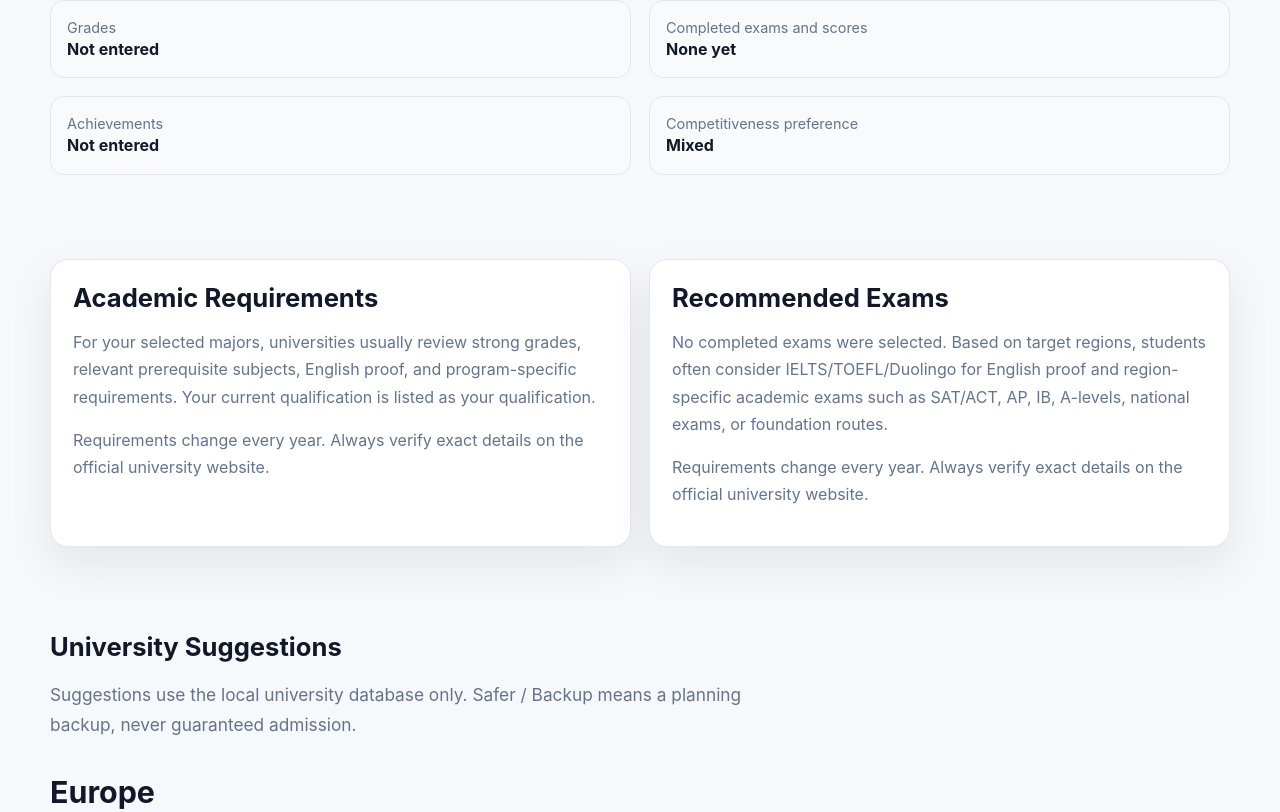
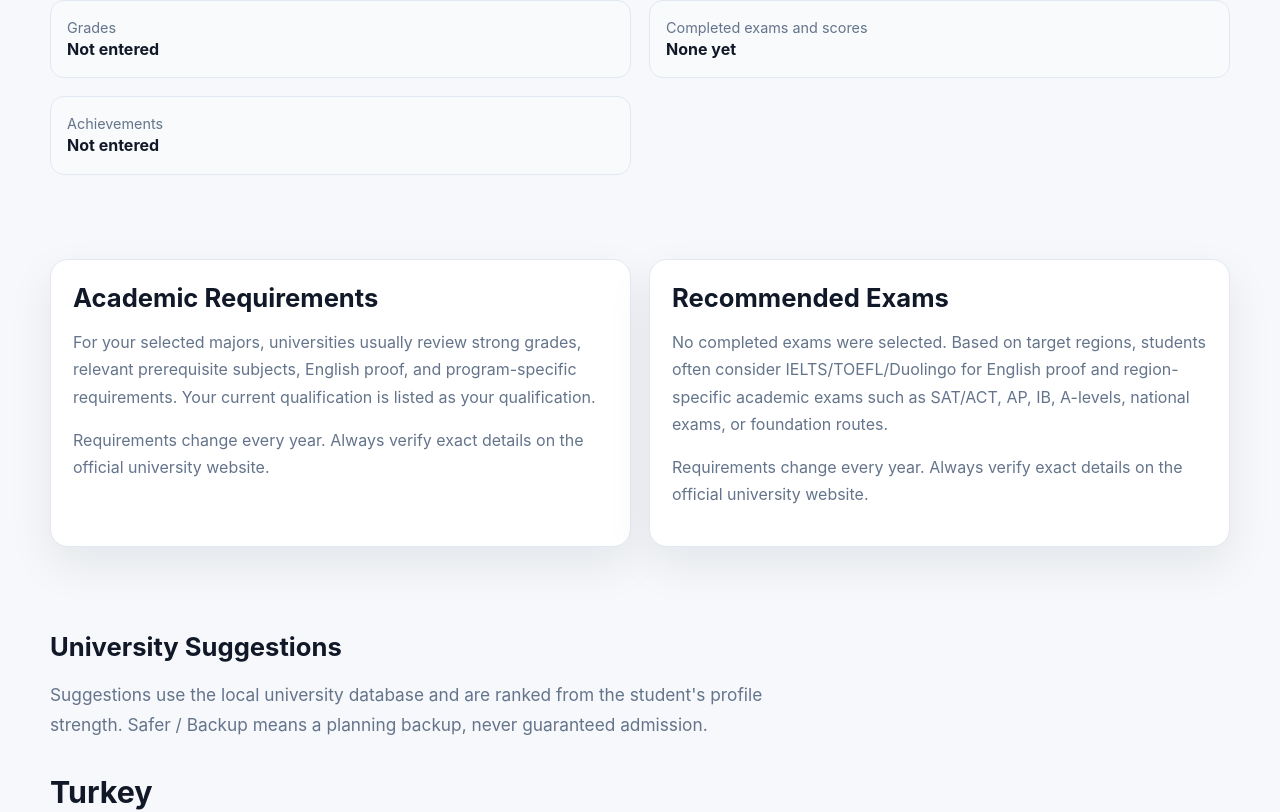
Before and after one commit to jamalazizli050-cmd/majormap, a React (Vite) app: page /results in a window 1280 px wide. Shown: the part 788-1600 px from the top of the page. Built offline with nearby package versions, Linux system fonts and the light colour scheme.

Commit message:
Use profile-based recommendations

```diff
--- a/src/pages/About.jsx
+++ b/src/pages/About.jsx
@@ -8,7 +8,7 @@ function About() {
         <h1>Admissions planning without the noise.</h1>
         <p>
           UniSearch is a frontend MVP that helps high school students organize early university research by major, region,
-          exams, academic profile, and competitiveness preference.
+          exams, academic profile, and profile-based university fit.
         </p>
       </section>
 
@@ -24,7 +24,7 @@ function About() {
           <h2>The MVP</h2>
           <p>
             This version uses local data and deterministic matching to produce explainable recommendations, detail pages,
-            and comparison tables without a backend or AI integration.
+            comparison tables, and AI-supported fit summaries.
           </p>
         </article>
       </section>
--- a/src/pages/Quiz.jsx
+++ b/src/pages/Quiz.jsx
@@ -10,7 +10,6 @@ const majorOptions = ["Computer Science", "Artificial Intelligence", "Data Scien
 const regionOptions = ["United Kingdom", "United States", "Canada", "Europe", "Asia", "Turkey", "All regions"];
 const qualificationOptions = ["National diploma / Attestat", "IB", "A-levels", "AP-based profile", "Other"];
 const examOptions = ["IELTS", "TOEFL", "Duolingo", "SAT", "ACT", "AP", "IB", "A-levels", "National exam", "Other", "None yet"];
-const competitivenessOptions = ["Ambitious", "Balanced", "Safer / backup", "Mixed"];
 
 const initialProfile = {
   studentCountry: "",
@@ -32,7 +31,6 @@ const initialProfile = {
     Other: "",
   },
   achievements: "",
-  competitiveness: "",
 };
 
 function toggleExclusive(list, option, exclusiveOption) {
@@ -49,7 +47,7 @@ function Quiz() {
   const [otherCountry, setOtherCountry] = useState("");
   const [otherQualification, setOtherQualification] = useState("");
   const navigate = useNavigate();
-  const totalSteps = 8;
+  const totalSteps = 7;
 
   function update(field, value) {
     setProfile((current) => ({ ...current, [field]: value }));
@@ -69,8 +67,7 @@ function Quiz() {
     if (step === 3) return profile.qualification && (profile.qualification !== "Other" || otherQualification.trim()) && profile.grades.trim();
     if (step === 4) return profile.completedExams.length > 0;
     if (step === 5) return true;
-    if (step === 6) return true;
-    return Boolean(profile.competitiveness);
+    return true;
   }
 
   function finishProfile() {
@@ -81,6 +78,7 @@ function Quiz() {
       qualification: profile.qualification === "Other" ? otherQualification.trim() : profile.qualification,
       completedExams,
     };
+    delete finalProfile.competitiveness;
     saveStudentProfile(finalProfile);
     navigate("/results");
   }
@@ -214,16 +212,6 @@ function Quiz() {
           </QuizStep>
         )}
 
-        {step === 7 && (
-          <QuizStep title="What kind of university list do you want?">
-            <div className="quiz-options">
-              {competitivenessOptions.map((option) => (
-                <QuizOption key={option} label={option} selected={profile.competitiveness === option} onClick={() => update("competitiveness", option)} />
-              ))}
-            </div>
-          </QuizStep>
-        )}
-
         <div className="quiz-actions">
           <Button variant="secondary" onClick={() => setStep((current) => Math.max(0, current - 1))} disabled={step === 0}>
             Back
--- a/src/pages/Results.jsx
+++ b/src/pages/Results.jsx
@@ -10,13 +10,15 @@ const categoryLabels = { high: "High / Reach", mid: "Mid / Target", safer: "Safe
 
 function Results() {
   const [, setVersion] = useState(0);
+  const [showAllUniversities, setShowAllUniversities] = useState(false);
   const profile = getStudentProfile();
   const recommendations = getRecommendedUniversities(profile, universities);
-  const grouped = groupByRegionAndCategory(recommendations);
+  const displayedUniversities = showAllUniversities ? universities : recommendations;
+  const grouped = groupByRegionAndCategory(displayedUniversities);
 
   useEffect(() => {
-    saveLastResults(recommendations.map((university) => university.id));
-  }, [recommendations]);
+    saveLastResults(displayedUniversities.map((university) => university.id));
+  }, [displayedUniversities]);
 
   return (
     <main>
@@ -24,8 +26,12 @@ function Results() {
         <span className="eyebrow">Recommended universities</span>
         <h1>Your UniSearch results</h1>
         {!profile && <p>No student profile found yet. You can explore a mixed list or start the profile quiz.</p>}
+        {profile && <p>Recommendations are ranked automatically from your grades, exams, achievements, target majors, and target regions.</p>}
         <div className="hero-actions">
           <Button to="/quiz" variant="secondary">Update profile</Button>
+          <Button onClick={() => setShowAllUniversities((value) => !value)} variant={showAllUniversities ? "primary" : "secondary"}>
+            {showAllUniversities ? "Show recommendations" : "View all universities"}
+          </Button>
         </div>
       </section>
 
@@ -46,8 +52,10 @@ function Results() {
       </section>
 
       <section className="page-section">
-        <SectionTitle title="University Suggestions">
-          Suggestions use the local university database only. Safer / Backup means a planning backup, never guaranteed admission.
+        <SectionTitle title={showAllUniversities ? "All Universities" : "University Suggestions"}>
+          {showAllUniversities
+            ? "Showing the full local university database. Use recommendations to return to the ranked shortlist."
+            : "Suggestions use the local university database and are ranked from the student's profile strength. Safer / Backup means a planning backup, never guaranteed admission."}
         </SectionTitle>
         {Object.entries(grouped).map(([region, categories]) => (
           <div className="region-group" key={region}>
@@ -98,7 +106,6 @@ function ProfileSummary({ profile }) {
     ["Grades", profile?.grades || "Not entered"],
     ["Completed exams and scores", scores],
     ["Achievements", profile?.achievements || "Not entered"],
-    ["Competitiveness preference", profile?.competitiveness || "Mixed"],
   ];
 
   return (
--- a/src/utils/matching.js
+++ b/src/utils/matching.js
@@ -32,23 +32,6 @@ export function regionMatches(profileOrRegion, university) {
   return !regions.length || regions.includes("All regions") || regions.includes(university.region);
 }
 
-export function categoryMatches(preference, university) {
-  if (!preference || preference === "Mixed" || preference === "Balanced") return true;
-  if (preference === "Ambitious") return university.category === "high";
-  if (preference === "Safer / backup") return ["safer", "mid"].includes(university.category);
-  return true;
-}
-
-function categoryWeight(preference, category) {
-  const maps = {
-    Ambitious: { high: 0, mid: 1, safer: 2 },
-    Balanced: { mid: 0, high: 1, safer: 2 },
-    "Safer / backup": { safer: 0, mid: 1, high: 2 },
-    Mixed: { high: 0, mid: 1, safer: 2 },
-  };
-  return maps[preference]?.[category] ?? 1;
-}
-
 function achievementScore(profile) {
   const text = normalizeText(profile?.achievements);
   let score = 0;
@@ -69,6 +52,30 @@ function examScore(profile, university) {
   if (["United Kingdom", "United States"].includes(university.region) && exams.includes("AP")) score += 8;
   if (exams.includes("IB") || exams.includes("A-levels")) score += 8;
   return score;
+}
+
+function profileEvidenceScore(profile) {
+  if (!profile) return 0;
+  const scores = profile.examScores || {};
+  const completedExams = profile.completedExams || [];
+  let score = 0;
+
+  if (normalizeText(profile.grades)) score += 14;
+  if (normalizeText(profile.qualification)) score += 8;
+  if (normalizeText(profile.achievements)) score += Math.min(18, achievementScore(profile));
+  if (completedExams.length) score += Math.min(18, completedExams.length * 5);
+  if (Object.values(scores).some((value) => normalizeText(value))) score += 10;
+  if (completedExams.some((exam) => ["AP", "IB", "A-levels", "SAT", "ACT"].includes(exam))) score += 10;
+  if (completedExams.some((exam) => ["IELTS", "TOEFL", "Duolingo"].includes(exam))) score += 8;
+
+  return score;
+}
+
+function categoryPenaltyFromProfile(profile, category) {
+  const evidence = profileEvidenceScore(profile);
+  if (evidence >= 58) return { high: 0, mid: 2, safer: 7 }[category] ?? 3;
+  if (evidence >= 36) return { high: 5, mid: 0, safer: 4 }[category] ?? 3;
+  return { high: 12, mid: 4, safer: 0 }[category] ?? 4;
 }
 
 function isStrongToeflScore(value) {
@@ -115,8 +122,7 @@ export function getRecommendedUniversities(profile, universities) {
   const strict = universities.filter(
     (university) =>
       regionMatches(answers, university) &&
-      majorMatchesUniversity(answers, university) &&
-      categoryMatches(answers.competitiveness, university),
+      majorMatchesUniversity(answers, university),
   );
 
   const regionalFallback = universities.filter((university) => regionMatches(answers, university));
@@ -132,7 +138,7 @@ export function getRecommendedUniversities(profile, universities) {
         (regionMatches(answers, university) ? 20 : 0) +
         examScore(answers, university) +
         achievementScore(answers) -
-        categoryWeight(answers.competitiveness, university.category) * 5,
+        categoryPenaltyFromProfile(answers, university.category),
     }))
     .sort((a, b) => b.score - a.score || a.name.localeCompare(b.name))
     .slice(0, limit);
```
